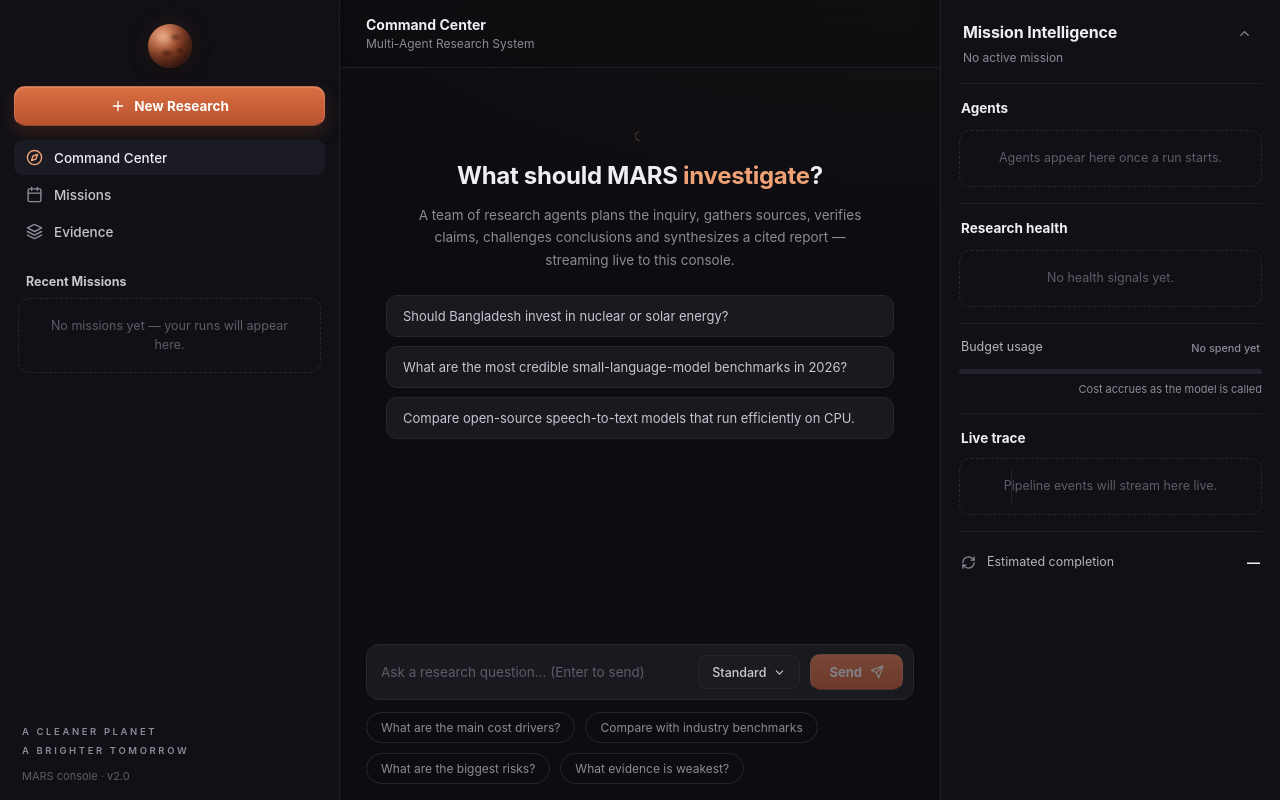
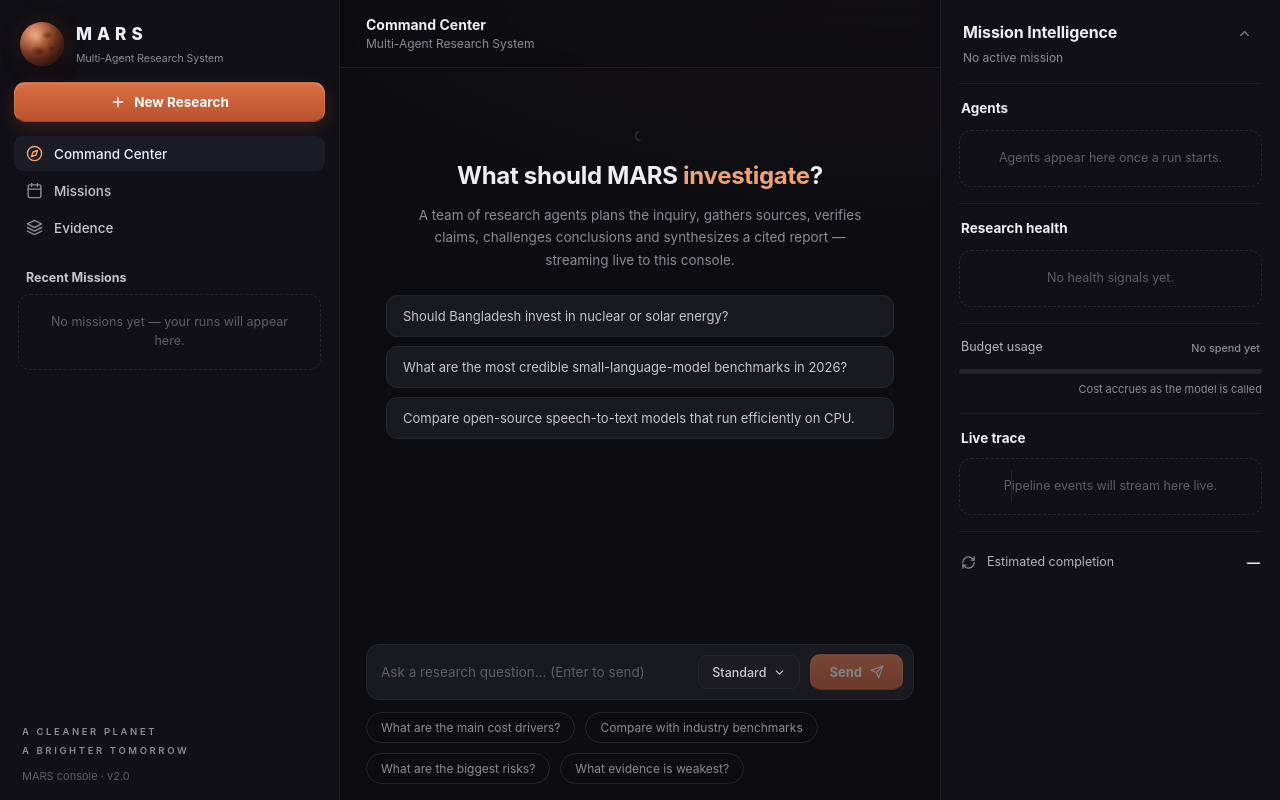
Before and after one commit to AdnanZamanNiloy/mars-ai, a React (Vite) app in the folder ui/: page / in a window 1280 px wide. Built offline with nearby package versions, Linux system fonts and the light colour scheme.

Commit message:
Remove Research Intelligence tagline from sidebar brand

```diff
--- a/ui/src/components/Sidebar.jsx
+++ b/ui/src/components/Sidebar.jsx
@@ -26,8 +26,12 @@ const DOT = {
 export default function Sidebar({ view, onNavigate, missions, activeRunId, onOpenMission, onNew, open, onClose }) {
   return (
     <aside className={`sidebar${open ? " open" : ""}`}>
-      <div className="brand brand-mark">
+      <div className="brand">
         <Planet size={44} />
+        <div>
+          <div className="brand-name">MARS</div>
+          <div className="brand-sub">Multi-Agent Research System</div>
+        </div>
       </div>
 
       <button className="new-btn" onClick={() => { onNew(); onClose?.(); }}>
```
